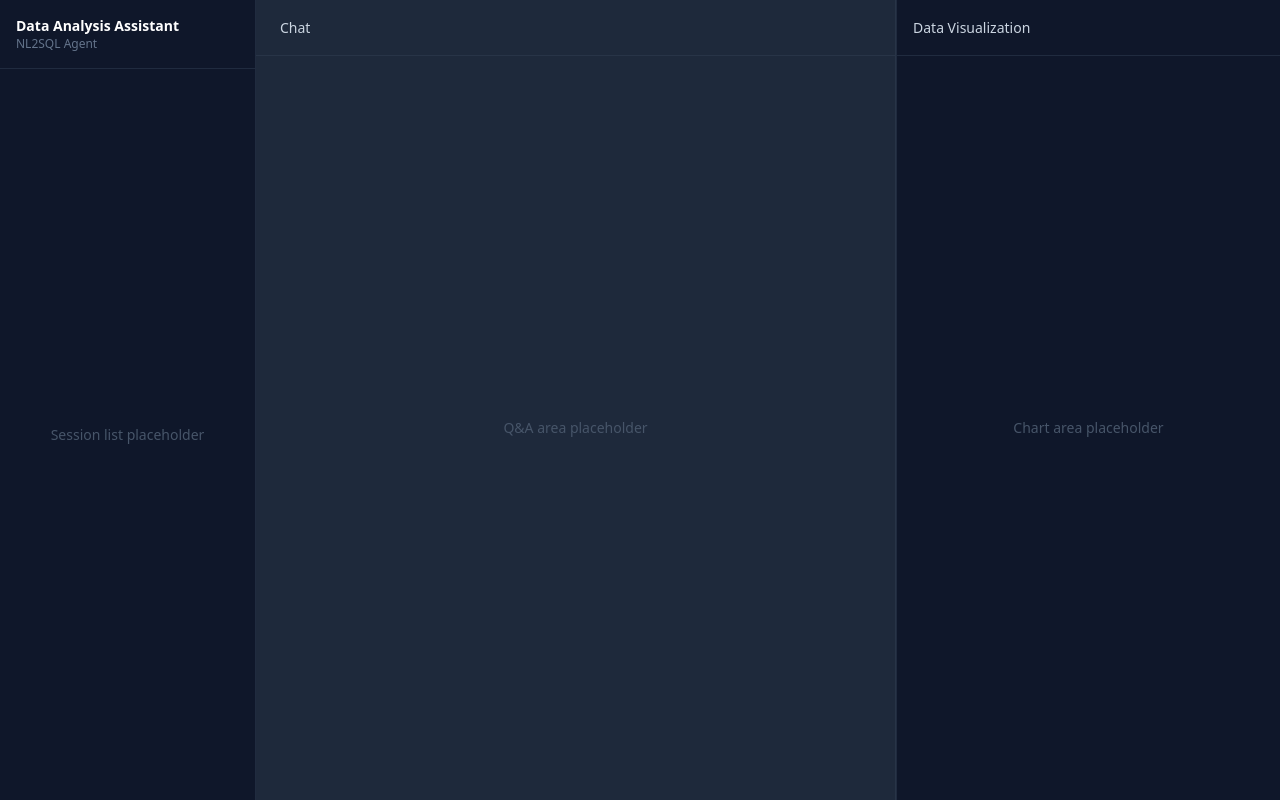
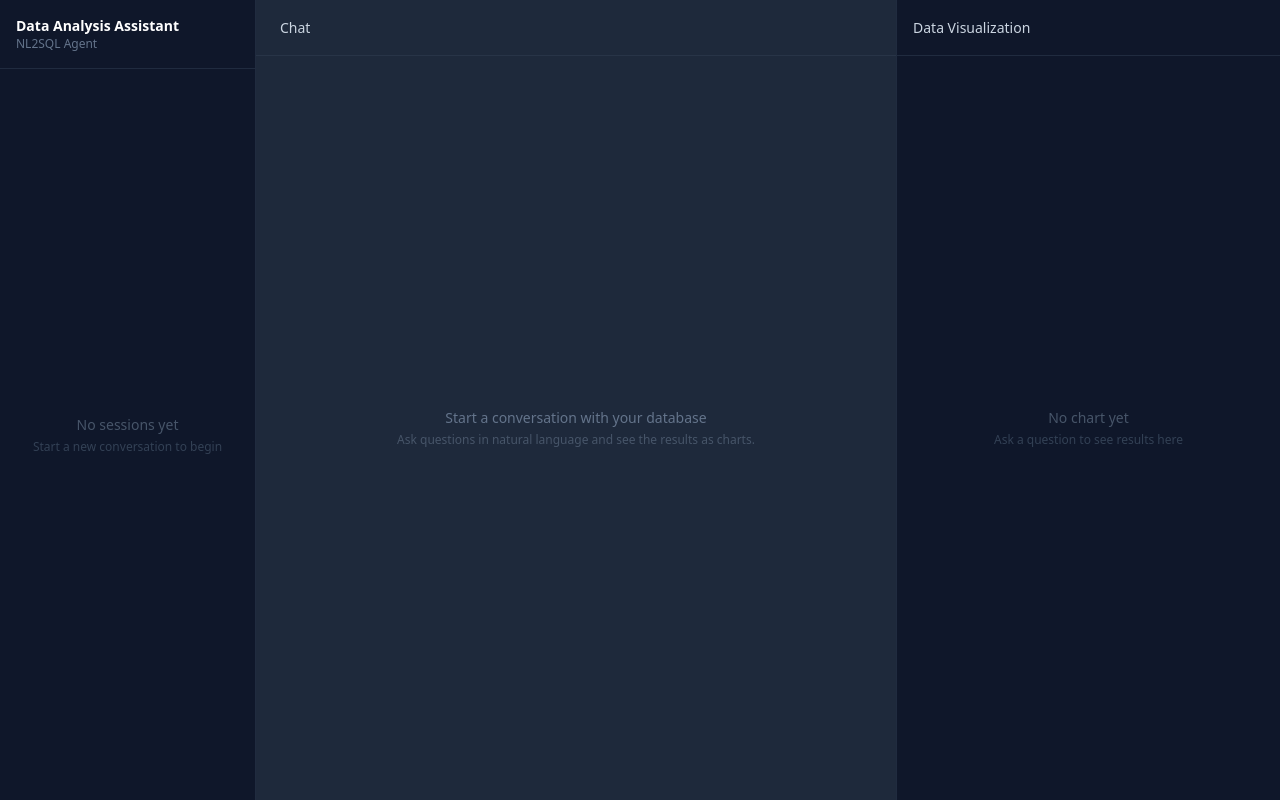
Before and after one commit to zt5rice/NL2SQLAgent, a React (Vite) app in the folder frontend/: page / in a window 1280 px wide. Built offline with nearby package versions, Linux system fonts and the light colour scheme; the HTML template or start-up script is replaced by a standard one.

Commit message:
ZHA-10: feat: build three-pane layout skeleton with empty states

```diff
--- a/frontend/src/components/ChartPanel/index.tsx
+++ b/frontend/src/components/ChartPanel/index.tsx
@@ -1,11 +1,14 @@
 export default function ChartPanel() {
   return (
-    <aside className="w-96 h-full bg-slate-900 border-l border-slate-700/50 flex flex-col">
-      <div className="h-14 border-b border-slate-700/50 flex items-center px-4">
+    <aside className="w-96 h-full bg-slate-900 border-l border-slate-700/50 flex flex-col shrink-0">
+      <div className="h-14 border-b border-slate-700/50 flex items-center px-4 shrink-0">
         <h2 className="text-sm text-slate-300">Data Visualization</h2>
       </div>
-      <div className="flex-1 flex items-center justify-center text-slate-600 text-sm">
-        Chart area placeholder
+      <div className="flex-1 overflow-y-auto flex items-center justify-center px-4">
+        <div className="text-center">
+          <p className="text-sm text-slate-600">No chart yet</p>
+          <p className="text-xs text-slate-700 mt-1">Ask a question to see results here</p>
+        </div>
       </div>
     </aside>
   )
--- a/frontend/src/components/ChatArea/index.tsx
+++ b/frontend/src/components/ChatArea/index.tsx
@@ -1,11 +1,16 @@
 export default function ChatArea() {
   return (
-    <main className="flex-1 flex flex-col bg-slate-800 min-w-0 border-r border-slate-700/50">
-      <div className="h-14 border-b border-slate-700/50 flex items-center px-6">
+    <main className="flex-1 flex flex-col bg-slate-800 min-w-0">
+      <div className="h-14 border-b border-slate-700/50 flex items-center px-6 shrink-0">
         <h2 className="text-sm text-slate-300">Chat</h2>
       </div>
-      <div className="flex-1 flex items-center justify-center text-slate-600 text-sm">
-        Q&A area placeholder
+      <div className="flex-1 flex items-center justify-center px-6">
+        <div className="text-center max-w-md">
+          <p className="text-sm text-slate-500">Start a conversation with your database</p>
+          <p className="text-xs text-slate-600 mt-1">
+            Ask questions in natural language and see the results as charts.
+          </p>
+        </div>
       </div>
     </main>
   )
--- a/frontend/src/components/ChatSidebar/index.tsx
+++ b/frontend/src/components/ChatSidebar/index.tsx
@@ -1,12 +1,15 @@
 export default function ChatSidebar() {
   return (
-    <aside className="w-64 h-full bg-slate-900 border-r border-slate-700/50 flex flex-col">
+    <aside className="w-64 h-full bg-slate-900 border-r border-slate-700/50 flex flex-col shrink-0">
       <div className="p-4 border-b border-slate-700/50">
         <h1 className="text-sm font-semibold text-white">Data Analysis Assistant</h1>
         <p className="text-xs text-slate-500">NL2SQL Agent</p>
       </div>
-      <div className="flex-1 flex items-center justify-center text-slate-600 text-sm">
-        Session list placeholder
+      <div className="flex-1 overflow-y-auto flex items-center justify-center px-4">
+        <div className="text-center">
+          <p className="text-sm text-slate-600">No sessions yet</p>
+          <p className="text-xs text-slate-700 mt-1">Start a new conversation to begin</p>
+        </div>
       </div>
     </aside>
   )
```
